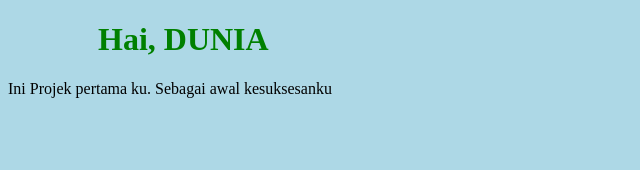
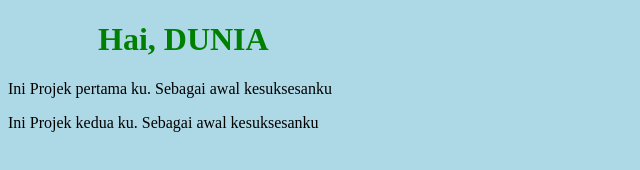
Before and after one commit to UmiLailatun/UmiLailatun.github.io, a plain HTML site: page Umi.html in a window 1280 px wide. Shown: the whole page, without its empty margins (0-640 px from the left). Drawn offline with Linux system fonts and the light colour scheme.

Commit message:
update file Umi.html dengan ditambahkan projek kedua

```diff
--- a/Umi.html
+++ b/Umi.html
@@ -10,6 +10,7 @@
 	<h1>Hai, DUNIA</h1>
 
 	<p>Ini Projek pertama ku. Sebagai awal kesuksesanku</p>
+	<p>Ini Projek kedua ku. Sebagai awal kesuksesanku</p>
 
 </body>
 </html>
```
